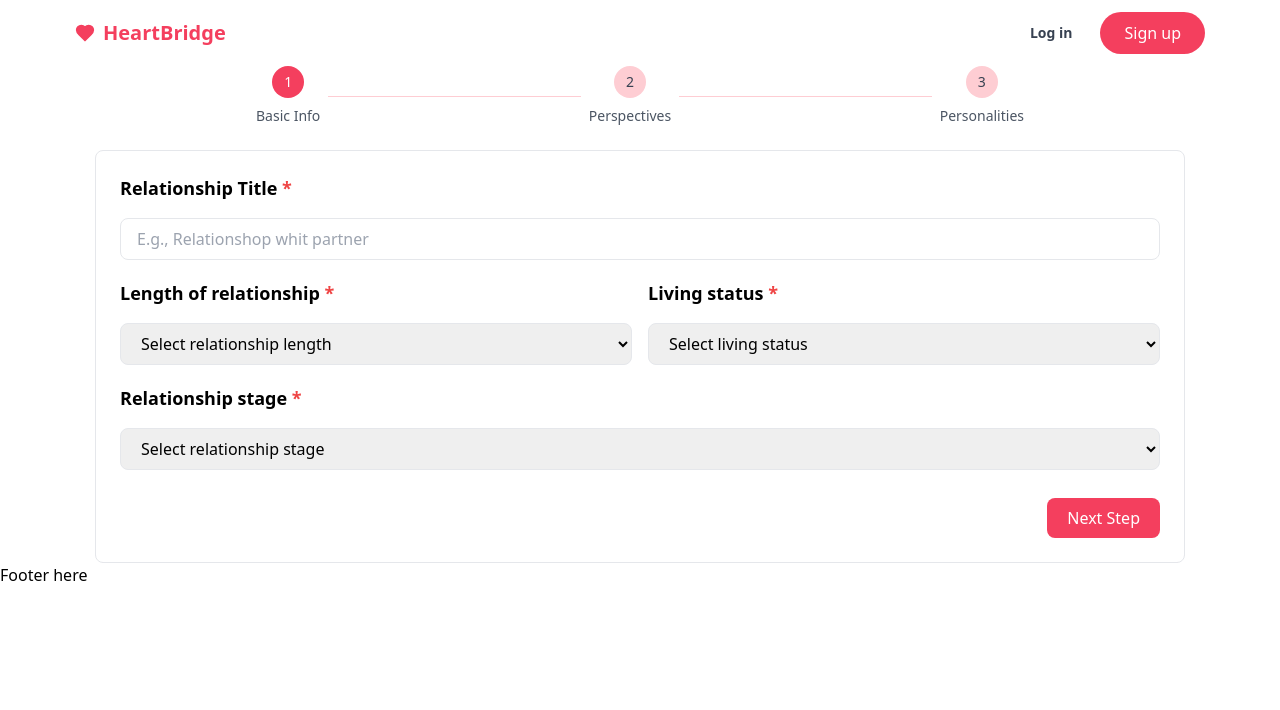
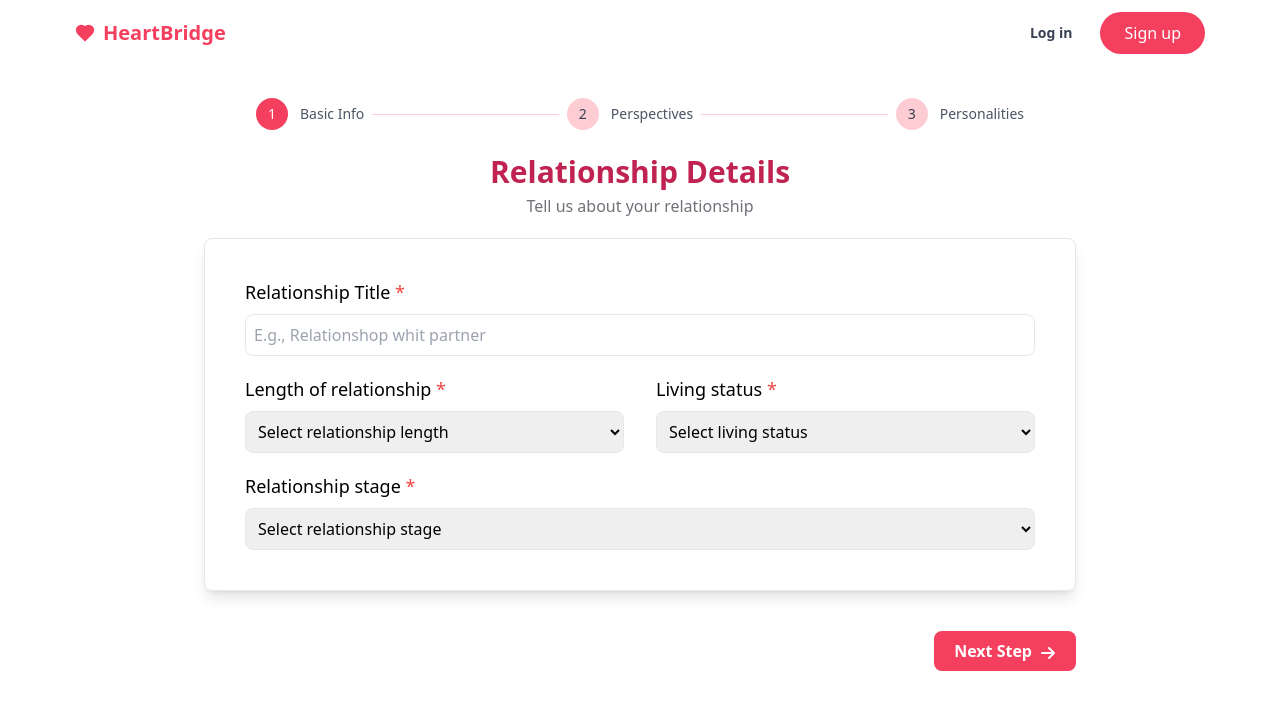
Before and after one commit to rifat-mahmudul/heart-bridge-dialogue, a React (Vite) app: page / in a window 1280 px wide. Shown: the top 710 px of the page. Built offline with nearby package versions, Linux system fonts and the light colour scheme.

Commit message:
problem solve

```diff
--- a/src/components/Homes/MultiStepForm/BasicInfo.jsx
+++ b/src/components/Homes/MultiStepForm/BasicInfo.jsx
@@ -1,5 +1,6 @@
 import React from "react";
 import { useFormContext } from "react-hook-form";
+import { FaArrowRight } from "react-icons/fa6";
 
 const BasicInfo = ({ handleNextStep }) => {
   const LengthOfRelationshipData = [
@@ -37,50 +38,56 @@ const BasicInfo = ({ handleNextStep }) => {
 
   const livingStatusData = [
     {
-        id : 1,
-        name : "Living together",
-        value : "Living together"
+      id: 1,
+      name: "Living together",
+      value: "Living together",
     },
     {
-        id : 2,
-        name : "Living apart",
-        value : "Living apart"
+      id: 2,
+      name: "Living apart",
+      value: "Living apart",
     },
     {
-        id : 3,
-        name : "Long distance",
-        value : "Long distance"
+      id: 3,
+      name: "Long distance",
+      value: "Long distance",
     },
-
-  ]
+  ];
 
   const relationshipStageData = [
     {
-        id : 1,
-        name : "Dating",
-        value : "Dating"
+      id: 1,
+      name: "Dating",
+      value: "Dating",
     },
     {
-        id : 2,
-        name : "Engaged",
-        value : "Engaged"
+      id: 2,
+      name: "Engaged",
+      value: "Engaged",
     },
     {
-        id : 3,
-        name : "Married",
-        value : "Married"
+      id: 3,
+      name: "Married",
+      value: "Married",
     },
-  ]
+  ];
   const {
     register,
     formState: { errors },
   } = useFormContext();
   return (
-    <div className="bg-white border border-gray rounded-lg p-6">
+    <div className="bg-white w-4/5 mx-auto">
+      <h2 className="text-3xl font-bold leading-[36px] text-[#c02351] text-center">
+        Relationship Details
+      </h2>
+      <p className="text-base font-normal leading-[24px] text-[#71717a] text-center pt-1">
+        Tell us about your relationship
+      </p>
+      <div className=" border border-gray shadow-lg rounded-lg p-10 mt-5">
         {/* first part  */}
         <div>
           <label
-          className="text-lg font-bold leading-normal text-black"
+            className="text-lg font-medium leading-normal text-black"
             htmlFor="relationshipTitle"
           >
             Relationship Title <span className="text-red-500">*</span>
@@ -89,7 +96,7 @@ const BasicInfo = ({ handleNextStep }) => {
             type="text"
             {...register("relationshipTitle", { required: true })}
             placeholder="E.g., Relationshop whit partner"
-          className="w-full border border-gray py-2 px-4 rounded-lg mt-4"
+            className="w-full border border-gray py-2 px-2 rounded-lg mt-2"
           />
           {errors?.relationshipTitle && (
             <p className="text-sm text-red-500 mt-2">This field is required</p>
@@ -98,17 +105,17 @@ const BasicInfo = ({ handleNextStep }) => {
 
         {/* second part  */}
 
-      <div className="grid grid-cols-1 md:grid-cols-2 gap-4 my-5">
+        <div className="grid grid-cols-1 md:grid-cols-2 gap-8 my-5">
           <div className="col-span-1">
             <label
-            className="text-lg font-bold leading-normal text-black"
+              className="text-lg font-medium leading-normal text-black"
               htmlFor="relationshipLength"
             >
               Length of relationship <span className="text-red-500">*</span>
             </label>
             <select
               {...register("relationshipLength", { required: true })}
-            className="w-full border border-gray py-2 px-4 rounded-lg mt-4"
+              className="w-full border border-gray py-2 px-2 rounded-lg mt-2"
             >
               <option value="" disabled selected>
                 Select relationship length
@@ -121,19 +128,21 @@ const BasicInfo = ({ handleNextStep }) => {
             </select>
 
             {errors?.relationshipLength && (
-            <p className="text-sm text-red-500 mt-2">This field is required</p>
+              <p className="text-sm text-red-500 mt-2">
+                This field is required
+              </p>
             )}
           </div>
           <div className="col-span-1">
             <label
-            className="text-lg font-bold leading-normal text-black"
+              className="text-lg font-medium leading-normal text-black"
               htmlFor="livingStatus"
             >
               Living status <span className="text-red-500">*</span>
             </label>
             <select
               {...register("livingStatus", { required: true })}
-            className="w-full border border-gray py-2 px-4 rounded-lg mt-4"
+              className="w-full border border-gray py-2 px-2 rounded-lg mt-2"
             >
               <option value="" disabled selected>
                 Select living status
@@ -146,7 +155,9 @@ const BasicInfo = ({ handleNextStep }) => {
             </select>
 
             {errors?.livingStatus && (
-            <p className="text-sm text-red-500 mt-2">This field is required</p>
+              <p className="text-sm text-red-500 mt-2">
+                This field is required
+              </p>
             )}
           </div>
         </div>
@@ -154,14 +165,14 @@ const BasicInfo = ({ handleNextStep }) => {
         {/* third part  */}
         <div>
           <label
-          className="text-lg font-bold leading-normal text-black"
+            className="text-lg font-medium leading-normal text-black"
             htmlFor="relationshipState"
           >
             Relationship stage <span className="text-red-500">*</span>
           </label>
           <select
             {...register("relationshipState", { required: true })}
-          className="w-full border border-gray py-2 px-4 rounded-lg mt-4"
+            className="w-full border border-gray py-2 px-2 rounded-lg mt-2"
           >
             <option value="" disabled selected>
               Select relationship stage
@@ -177,15 +188,16 @@ const BasicInfo = ({ handleNextStep }) => {
             <p className="text-sm text-red-500 mt-2">This field is required</p>
           )}
         </div>
+      </div>
 
       {/* buttton  */}
-      <div className="mt-7 w-full flex items-center justify-end">
+      <div className="mt-10 w-full flex items-center justify-end">
         <button
           type="button"
           onClick={handleNextStep}
-          className="bg-rose-500 text-white py-2 px-5 rounded-lg "
+          className="bg-rose-500 flex items-center gap-2 text-white py-2 px-5 rounded-lg text-base font-semibold leading-normal"
         >
-          Next Step
+          Next Step <FaArrowRight className="mt-1" />
         </button>
       </div>
     </div>
--- a/src/components/Homes/MultiStepForm/MultiStepForm.jsx
+++ b/src/components/Homes/MultiStepForm/MultiStepForm.jsx
@@ -32,12 +32,12 @@ const MultiStepForm = () => {
   };
 
   return (
-    <div className="container">
+    <div className="container bg-white">
       {/* Toast Notifications */}
       <ToastContainer />
       {/* navbar end  */}
       <FormProvider {...methods}>
-        <div className="mb-6">
+        <div className="mt-8">
           <ProgressStepper
             currentStep={currentStep}
             steps={[
@@ -48,10 +48,10 @@ const MultiStepForm = () => {
           />
         </div>
 
-        <div className="container">
+        <div className="container ">
           <form
             onSubmit={methods.handleSubmit(onSubmit)}
-            className="mt-6 bg-primary rounded-[12px] md:rounded-l-[12px]"
+            className="mt-6 rounded-[12px] md:rounded-l-[12px]"
           >
             {currentStep === 1 && (
               <BasicInfo
--- a/src/components/Homes/MultiStepForm/progress-stepper.jsx
+++ b/src/components/Homes/MultiStepForm/progress-stepper.jsx
@@ -11,7 +11,7 @@ export default function ProgressStepper({ steps, currentStep = 1 }) {
           return (
             <React.Fragment key={step.id}>
               {/* Step Circle */}
-              <div className="flex flex-col items-center">
+              <div className="flex items-center gap-3">
                 <div
                   className={`flex items-center justify-center w-8 h-8 rounded-full text-sm font-medium ${
                     isActive ? "bg-rose-500 text-white" : "bg-rose-200 text-gray-700"
@@ -19,7 +19,7 @@ export default function ProgressStepper({ steps, currentStep = 1 }) {
                 >
                   {step.id}
                 </div>
-                <span className="mt-2 text-sm font-medium text-gray-600">{step.label}</span>
+                <span className="text-sm font-medium text-gray-600">{step.label}</span>
               </div>
 
               {/* Connector Line */}
--- a/src/index.css
+++ b/src/index.css
@@ -7,7 +7,7 @@
 }
 
 body {
-    @apply bg-[#FFFFFF] overflow-x-hidden;
+    @apply bg-[#ffffff] overflow-x-hidden;
 }
 
 
--- a/src/shared/Footer/Footer.jsx
+++ b/src/shared/Footer/Footer.jsx
@@ -2,7 +2,7 @@ import React from "react";
 
 const Footer = () => {
   return <div className="">
-    Footer here
+
   </div>;
 };
 
--- a/tailwind.config.js
+++ b/tailwind.config.js
@@ -20,11 +20,11 @@ export default {
       },
       colors: {
         primary: {
-          DEFAULT: "#ec4d80",
+          DEFAULT: "#f43f5e",
 
         },
         secondary: {
-          DEFAULT: "#01080E",
+          DEFAULT: "#c02351",
         },
 
       },
@@ -32,41 +32,3 @@ export default {
   },
   plugins: [],
 }
-
-
-
-// /** @type {import('tailwindcss').Config} */
-// export default {
-//   content: [
-//     "./index.html",
-//     "./src/**/*.{js,ts,jsx,tsx}",
-//   ],
-//   theme: {
-//     extend: {
-//       container: {
-//         center: true,
-//         padding: {
-//           DEFAULT: "14px",
-//           lg: "20px",
-//         },
-//         screens: {
-//           sm: "100%",
-//           md: "100%",
-//           lg: "1170px",
-//         },
-//       },
-//       colors: {
-//         primary: {
-//           DEFAULT: "#224260",
-//         },
-//         secondary: {
-//           DEFAULT: "#01080E",
-//           50: "#055891",
-//           100: "#145891",
-//           200: "#595757",
-//         },
-//       },
-//     },
-//   },
-//   plugins: [],
-// }
```
Also changed, not shown: src/components/Homes/MultiStepForm/Personalities.jsx (+37 -30 lines), src/components/Homes/MultiStepForm/Perspectives.jsx (+54 -19 lines). Lines whose indentation alone changed are shown as unchanged.
